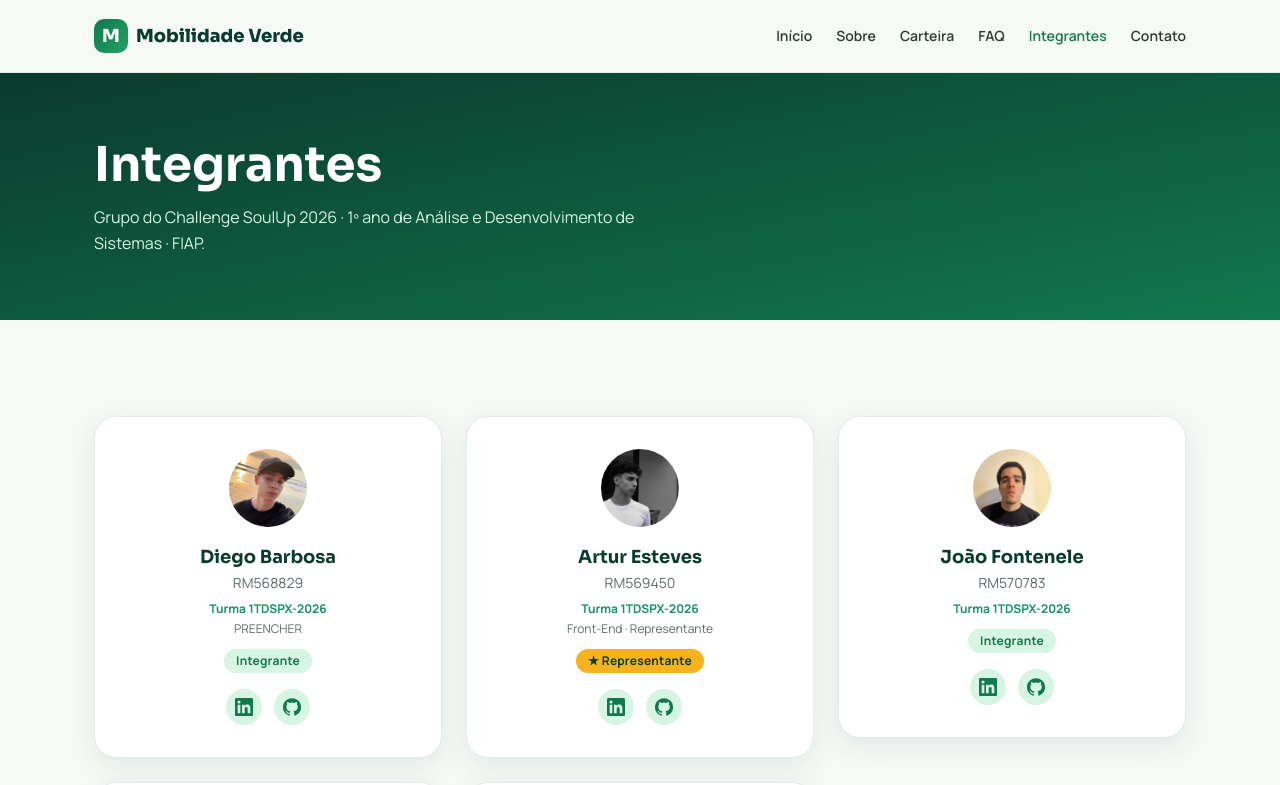
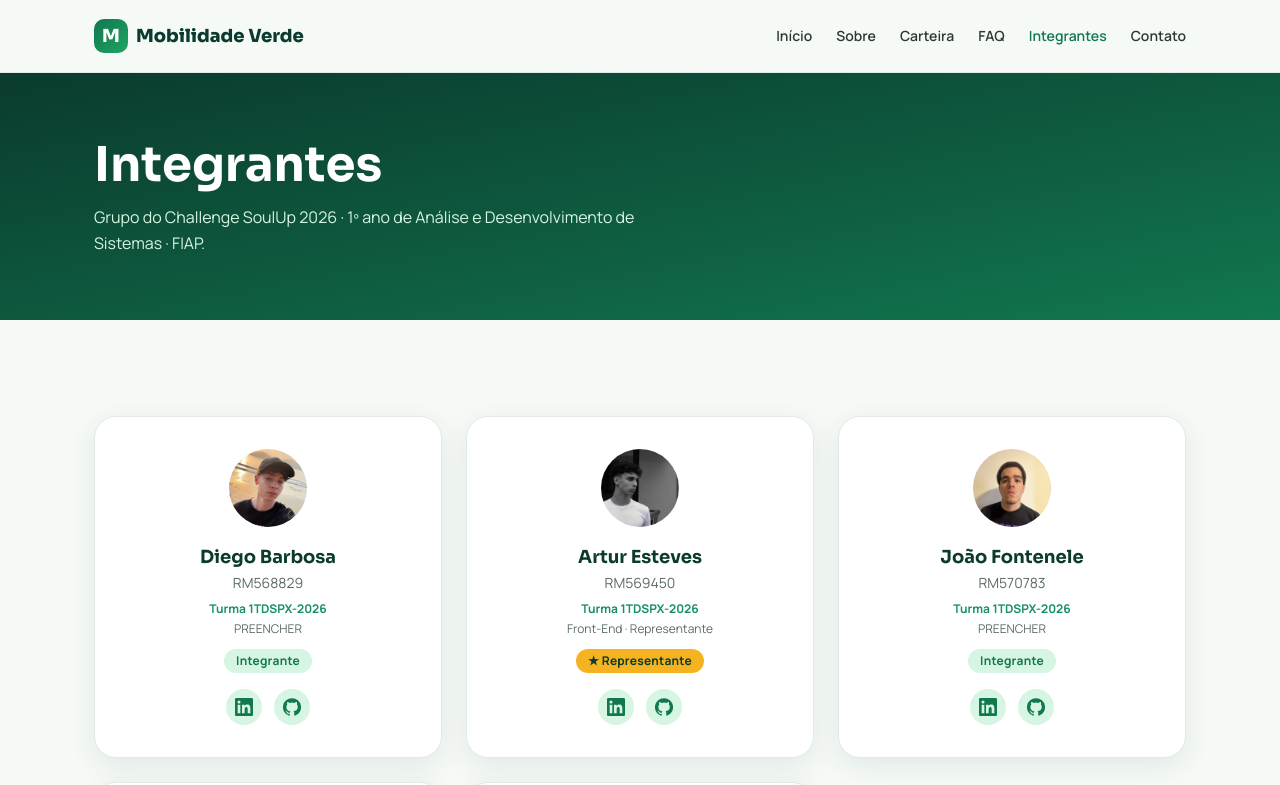
Before and after one commit to EstevesArtur/mobilidade-verde-front, a React (Vite) app: page /integrantes in a window 1280 px wide. Shown: the top 785 px of the page. Built offline with nearby package versions, Linux system fonts and the light colour scheme.

Commit message:
docs: confere dados e adiciona funcao de Joao Fontenele

```diff
--- a/src/data/integrantes.ts
+++ b/src/data/integrantes.ts
@@ -31,6 +31,7 @@ export const INTEGRANTES: Integrante[] = [
     foto: "/img/integrantes/joao.jpg",
     linkedin: "https://www.linkedin.com/in/jo%C3%A3o-fontenele-65b1913a8/",
     github: "https://github.com/joaofontenele06",
+    funcao: "PREENCHER",
   },
   {
     nome: "Vinicius Pacheco",
```
